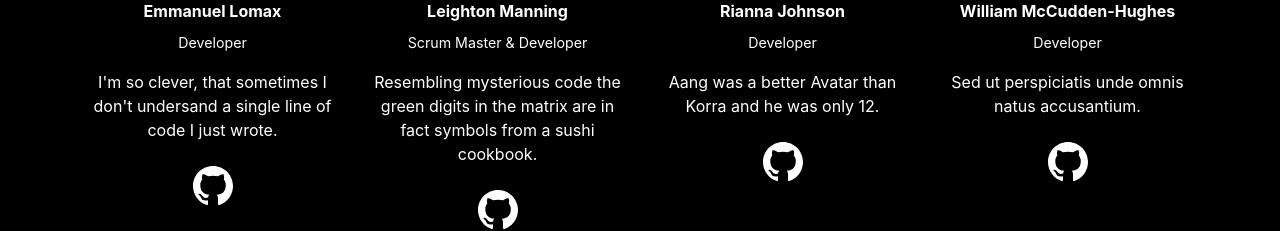
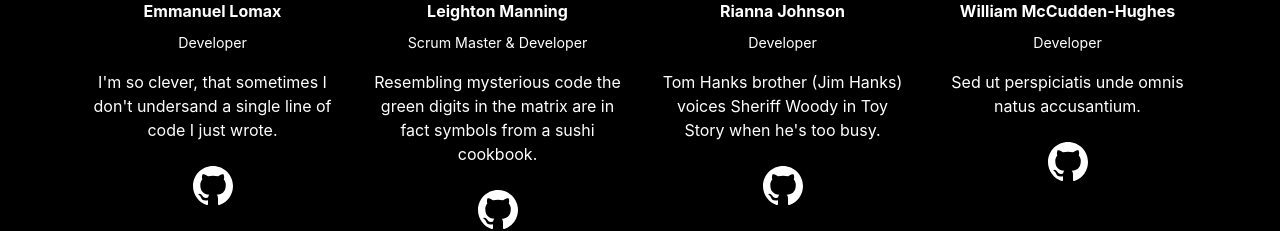
Before and after one commit to leightonmanningQA/QACinemas, a React (Create React App) app in the folder Frontend/qacinemas/: page /about in a window 1280 px wide. Shown: the part 498-729 px from the top of the page. Built offline with nearby package versions, Linux system fonts and the light colour scheme.

Commit message:
changed 'Riannas' description

```diff
--- a/Frontend/qacinemas/src/Components/About/About.jsx
+++ b/Frontend/qacinemas/src/Components/About/About.jsx
@@ -55,7 +55,7 @@ const About = (props) => {
 
         <h6 class="font-weight-bold text-white">Rianna Johnson</h6>
         <small class="text-white">Developer</small>
-        <p class="mt-3 text-white">Aang was a better Avatar than Korra and he was only 12.</p>
+        <p class="mt-3 text-white">Tom Hanks brother (Jim Hanks) voices Sheriff Woody in Toy Story when he's too busy.</p>
         <ul class="list-unstyled d-flex justify-content-center mt-3 mb-0 text-muted">
         <li><a class="nav-link" href="https://github.com/RQAJohnson" target="_blank">
           <Github className="mx-3"color="white" size={40}/></a></li>
```
